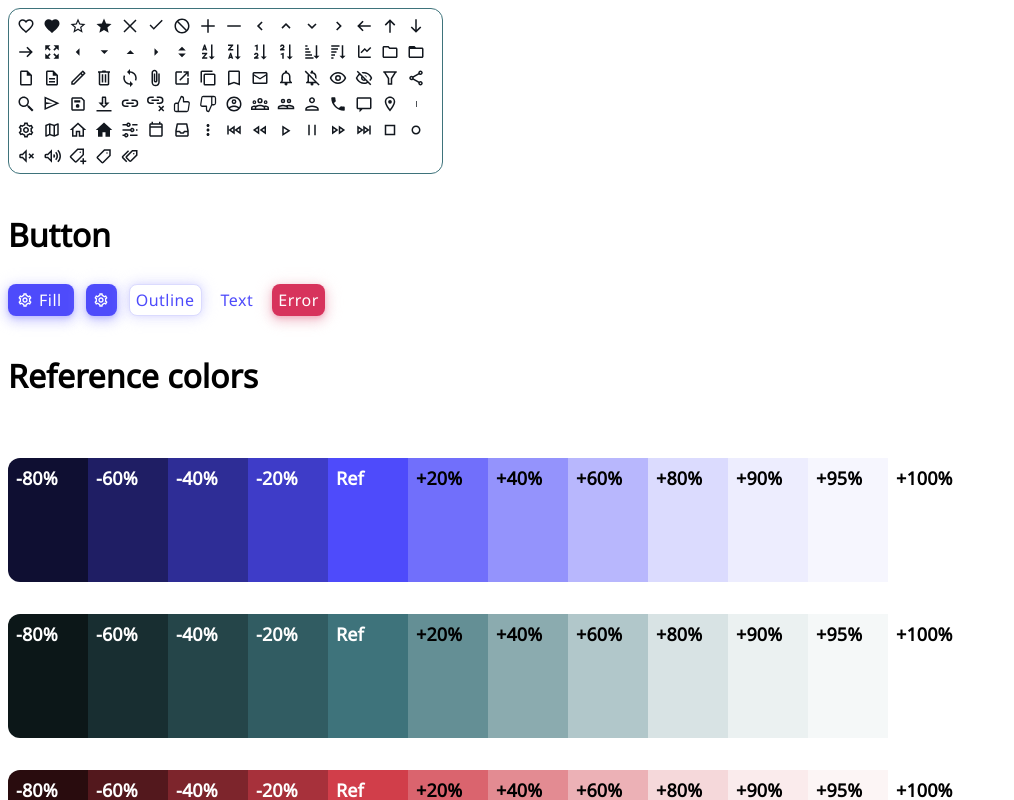
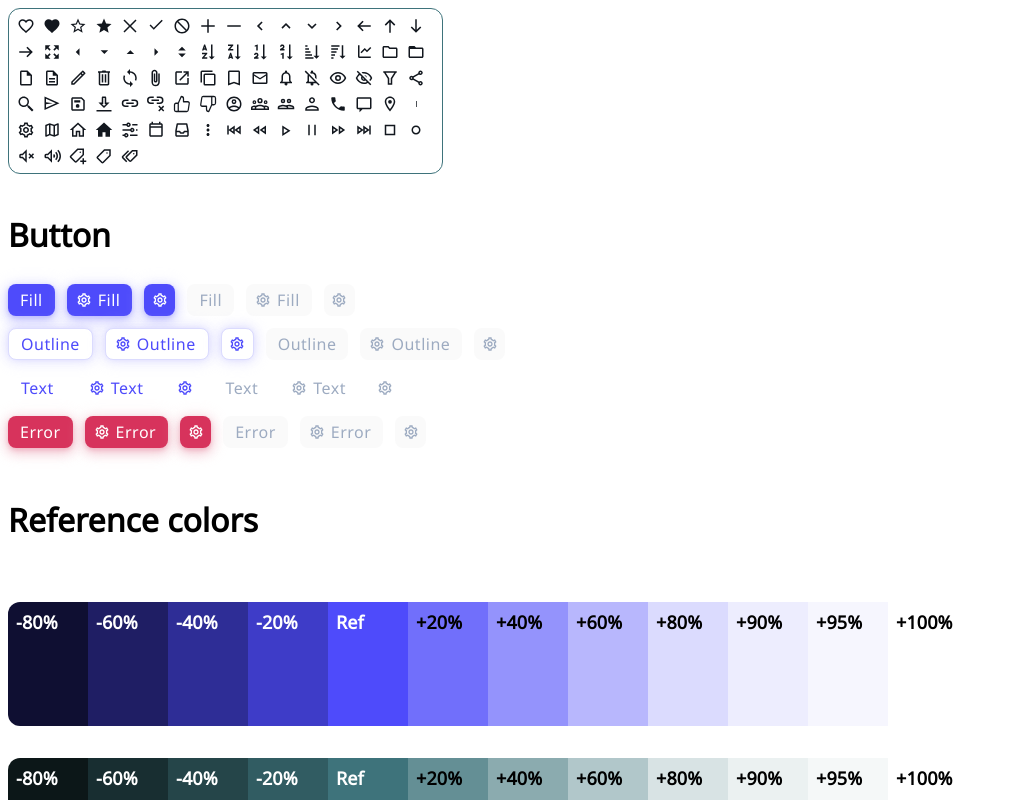
Before and after one commit to Simonlfr/Konkret-ui-react, a React (Vite) app: page / in a window 1280 px wide. Shown: the top 800 px of the page, without its empty margins (0-1014 px from the left). Built offline with nearby package versions, Linux system fonts and the light colour scheme.

Commit message:
Setup hompage with button example.

```diff
--- a/src/pages/homePage.tsx
+++ b/src/pages/homePage.tsx
@@ -1,11 +1,9 @@
 import React from "react";
 import styled from "styled-components";
-import { Button } from "../components/button/button";
 import { ColorLegend } from "./colorLegend/colorLegend";
-import { IconSettings } from "../components/icon/icon";
 import { IconExamples } from "../components/icon/iconExamples";
 import { HeadlineMedium } from "../components/typography/typography";
-import { defaultDesignTokens } from "../utils/defaultDesignTokens";
+import { ButtonExample } from "./examples/buttonExample";
 
 export function HomePage(): JSX.Element {
   return (
@@ -13,36 +11,7 @@ export function HomePage(): JSX.Element {
       <IconExamples />
       <div>
         <HeadlineMedium>Button</HeadlineMedium>
-        <ButtonContainer>
-          <Button
-            variant="fill"
-            icon={
-              <IconSettings
-                size={16}
-                color={defaultDesignTokens.palette.neutral.lightText}
-              />
-            }
-            label="Fill"
-          ></Button>
-          <Button
-            variant="fill"
-            icon={
-              <IconSettings
-                size={16}
-                color={defaultDesignTokens.palette.neutral.lightText}
-              />
-            }
-          />
-          <Button variant="outline">
-            <Button.text>Outline</Button.text>
-          </Button>
-          <Button variant="text">
-            <Button.text>Text</Button.text>
-          </Button>
-          <Button variant="destructive">
-            <Button.text>Error</Button.text>
-          </Button>
-        </ButtonContainer>
+        <ButtonExample />
       </div>
       <ColorLegend />
     </Container>
@@ -54,8 +23,3 @@ const Container = styled.div`
   flex-direction: column;
   gap: 12px;
 `;
-const ButtonContainer = styled.div`
-  display: flex;
-  flex-direction: row;
-  gap: 12px;
-`;
```
